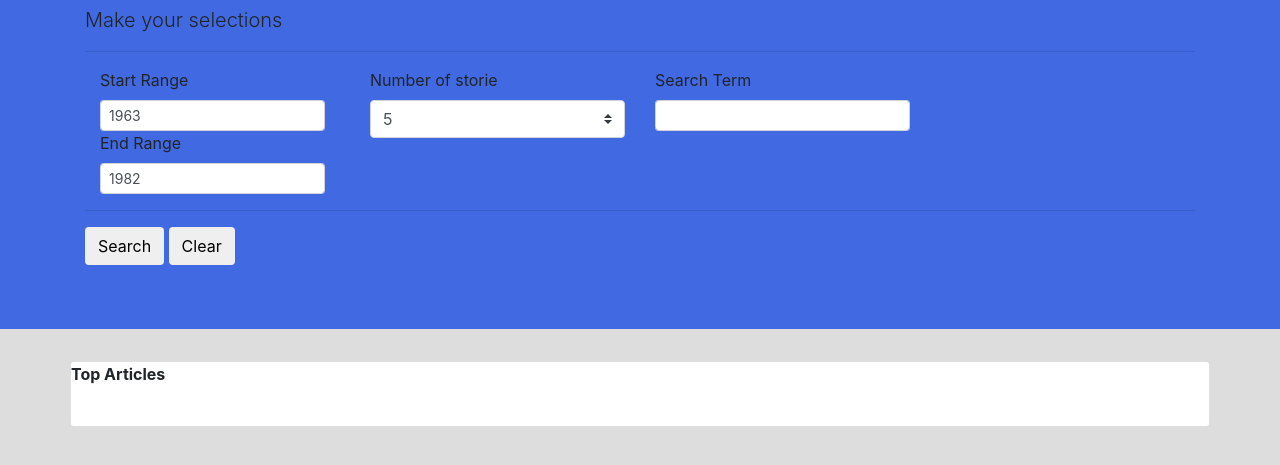
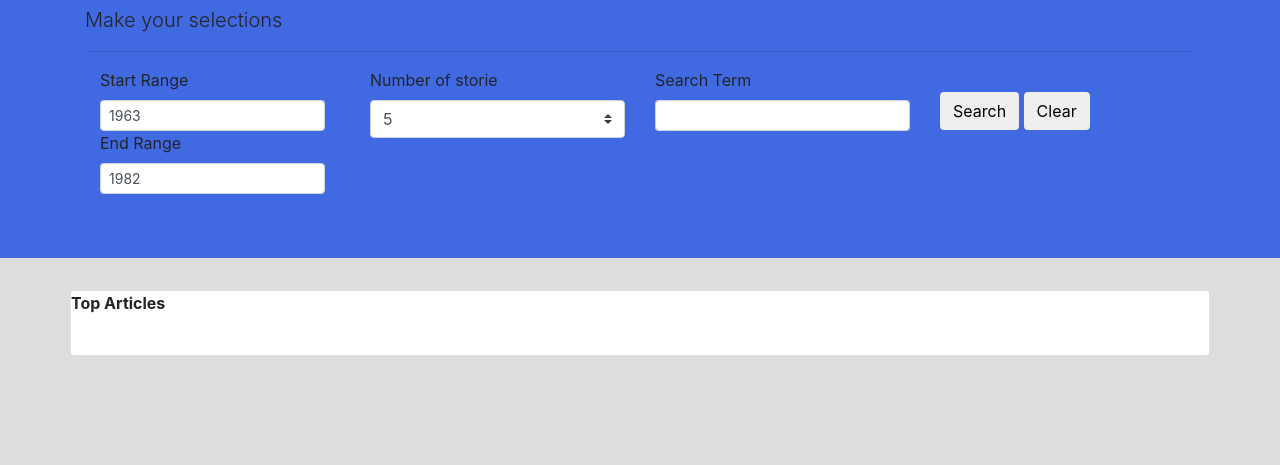
Before and after one commit to patrickherold/NytSearch, a plain HTML site: page index.html in a window 1280 px wide. Shown: the part 153-618 px from the top of the page. Drawn offline with nearby package versions, Linux system fonts and the light colour scheme.

Commit message:
selection button update

```diff
--- a/index.html
+++ b/index.html
@@ -42,15 +42,13 @@
                         <label>Search Term</label>
                         <input type="text" class="form-control form-control-sm" id="searchTerm">
                     </div>
+                    <div class="col-sm-3">
+                        <br>
+                        <button type="submit" class="btn btn-default" id="search">Search</button>
+                        <button class="btn btn-default" id="clear">Clear</button>
+                    </div>
                 </div>
             </form>
-            <hr>
-            <div class="row">
-                <div class="col">
-                        <button type="submit" class="btn btn-default" id="search">Search</button>
-                        <button class="btn btn-default" id="clear">Clear</button>
-                </div>
-            </div>
         </div>
     </div>
     <div class="container">
```
